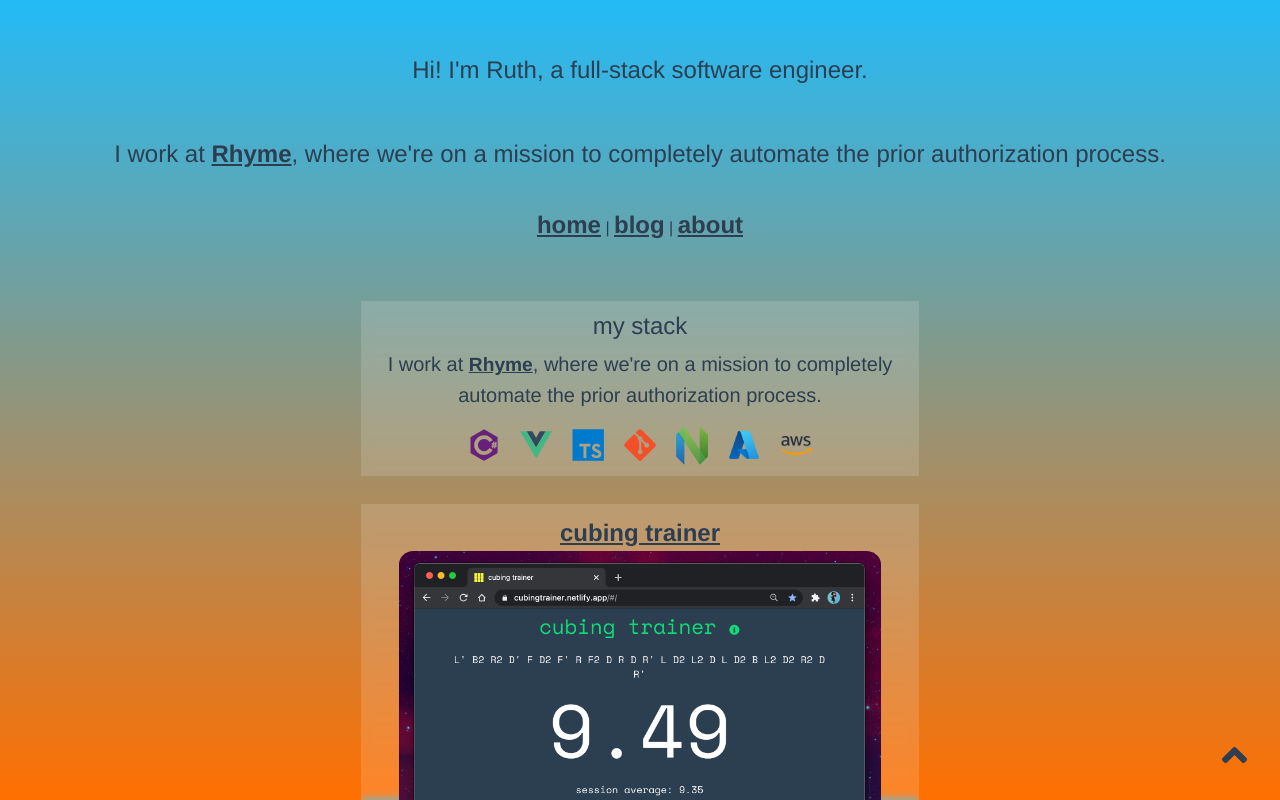
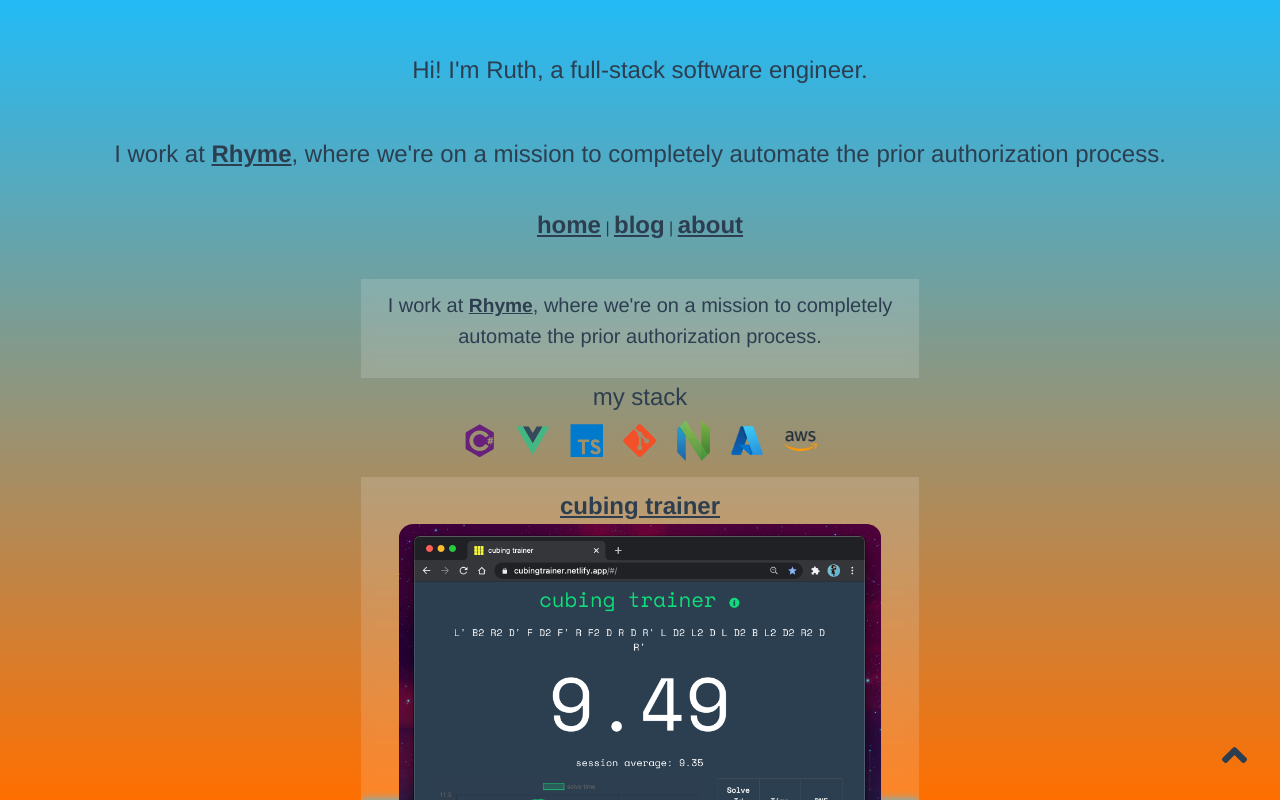
Before and after one commit to ruthrootz/portfolio, a Vue app: page /#/ in a window 1280 px wide. Shown: the top 800 px of the page. Built offline with nearby package versions, Linux system fonts and the light colour scheme.

Commit message:
Update Home.vue

```diff
--- a/src/components/Home.vue
+++ b/src/components/Home.vue
@@ -3,11 +3,13 @@
         <div class="section">
             <div class="projects">
                 <ul>
-                    <li class="demo stack">
-                        <h2 class="stack-header">my stack</h2>
+                    <li class="demo">
                         <p>
                             I work at <a href="https://www.getrhyme.com/" target="_blank">Rhyme</a>, where we're on a mission to completely automate the prior authorization process.
                         </p>
+                    </li
+                    <li class="demo stack">
+                        <h2 class="stack-header">my stack</h2>
                         <ul>
                             <li class="li-icon" name="c-sharp">
                                 <svg viewBox="0 0 128 128">
```
